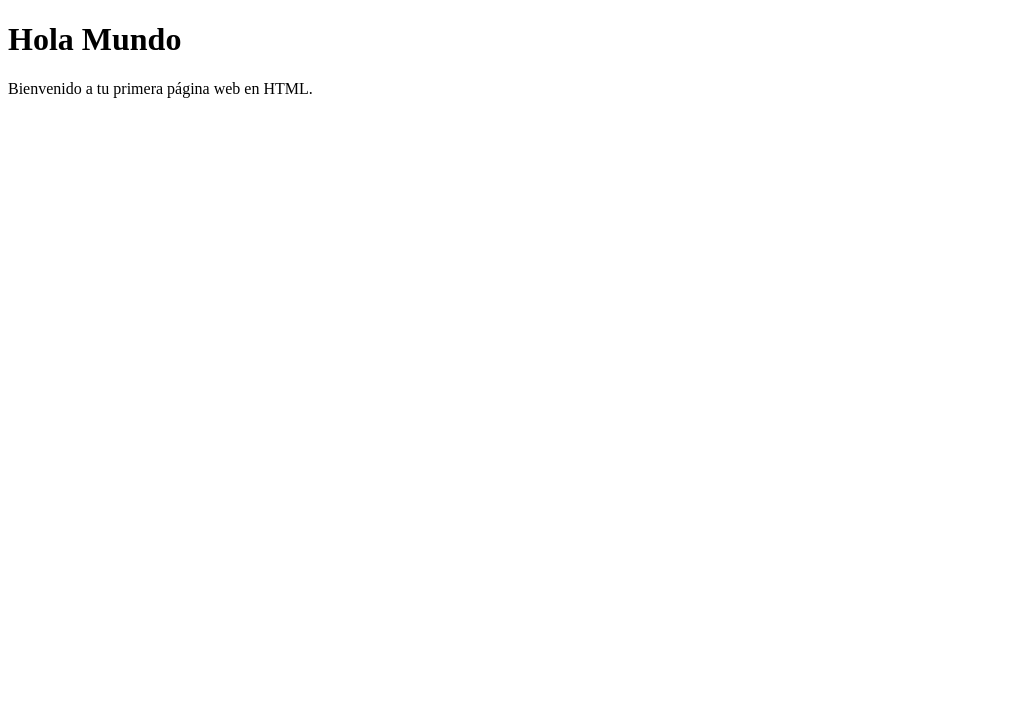
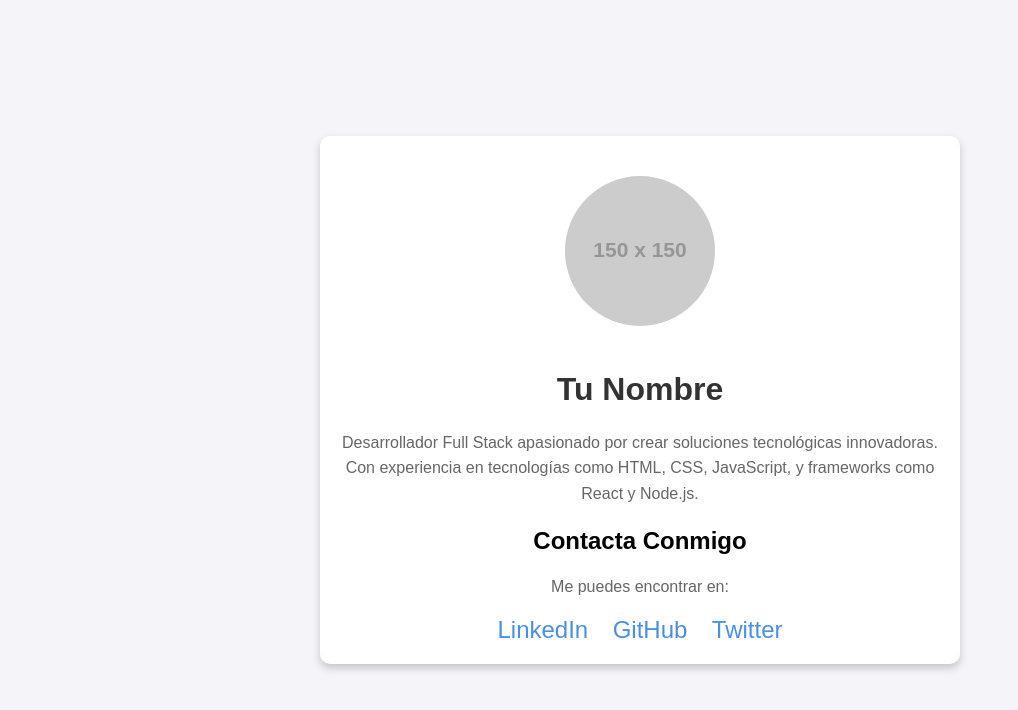
Before and after one commit to HeidiVM/Hola-Mundo, a plain HTML site: page index.html in a window 1280 px wide. Shown: the whole page, without its empty margins (0-1018 px from the left). Drawn offline with Linux system fonts and the light colour scheme; placeholder pictures from the web are drawn by us.

Commit message:
Update index.html

```diff
--- a/index.html
+++ b/index.html
@@ -3,10 +3,62 @@
 <head>
     <meta charset="UTF-8">
     <meta name="viewport" content="width=device-width, initial-scale=1.0">
-    <title>Hola Mundo</title>
+    <title>Perfil de Desarrollador</title>
+    <style>
+        body {
+            font-family: Arial, sans-serif;
+            background-color: #f4f4f9;
+            margin: 0;
+            padding: 0;
+            display: flex;
+            justify-content: center;
+            align-items: center;
+            height: 100vh;
+        }
+        .container {
+            max-width: 600px;
+            text-align: center;
+            padding: 20px;
+            background-color: #ffffff;
+            box-shadow: 0 4px 8px rgba(0, 0, 0, 0.2);
+            border-radius: 10px;
+        }
+        .profile-pic {
+            width: 150px;
+            height: 150px;
+            border-radius: 50%;
+            margin: 20px auto;
+        }
+        h1 {
+            font-size: 2em;
+            color: #333;
+        }
+        p {
+            color: #666;
+            line-height: 1.6;
+        }
+        .social-links a {
+            margin: 0 10px;
+            text-decoration: none;
+            color: #4a90e2;
+            font-size: 1.5em;
+        }
+    </style>
 </head>
 <body>
-    <h1>Hola Mundo</h1>
-    <p>Bienvenido a tu primera página web en HTML.</p>
+    <div class="container">
+        <img src="https://via.placeholder.com/150" alt="Foto de Perfil" class="profile-pic">
+        <h1>Tu Nombre</h1>
+        <p>Desarrollador Full Stack apasionado por crear soluciones tecnológicas innovadoras. Con experiencia en tecnologías como HTML, CSS, JavaScript, y frameworks como React y Node.js.</p>
+
+        <h2>Contacta Conmigo</h2>
+        <p>Me puedes encontrar en:</p>
+
+        <div class="social-links">
+            <a href="https://www.linkedin.com" target="_blank">LinkedIn</a>
+            <a href="https://github.com" target="_blank">GitHub</a>
+            <a href="https://twitter.com" target="_blank">Twitter</a>
+        </div>
+    </div>
 </body>
 </html>
```
